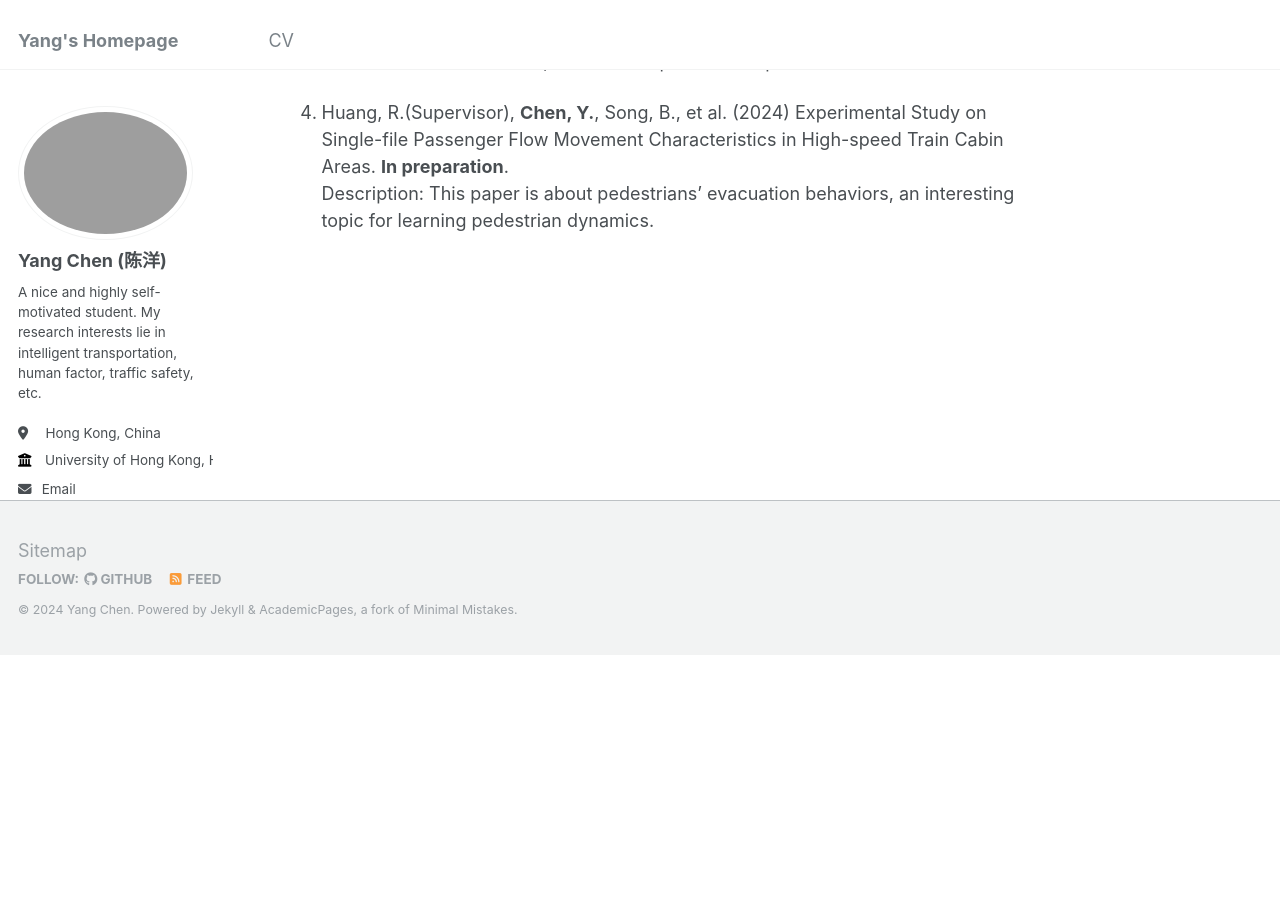
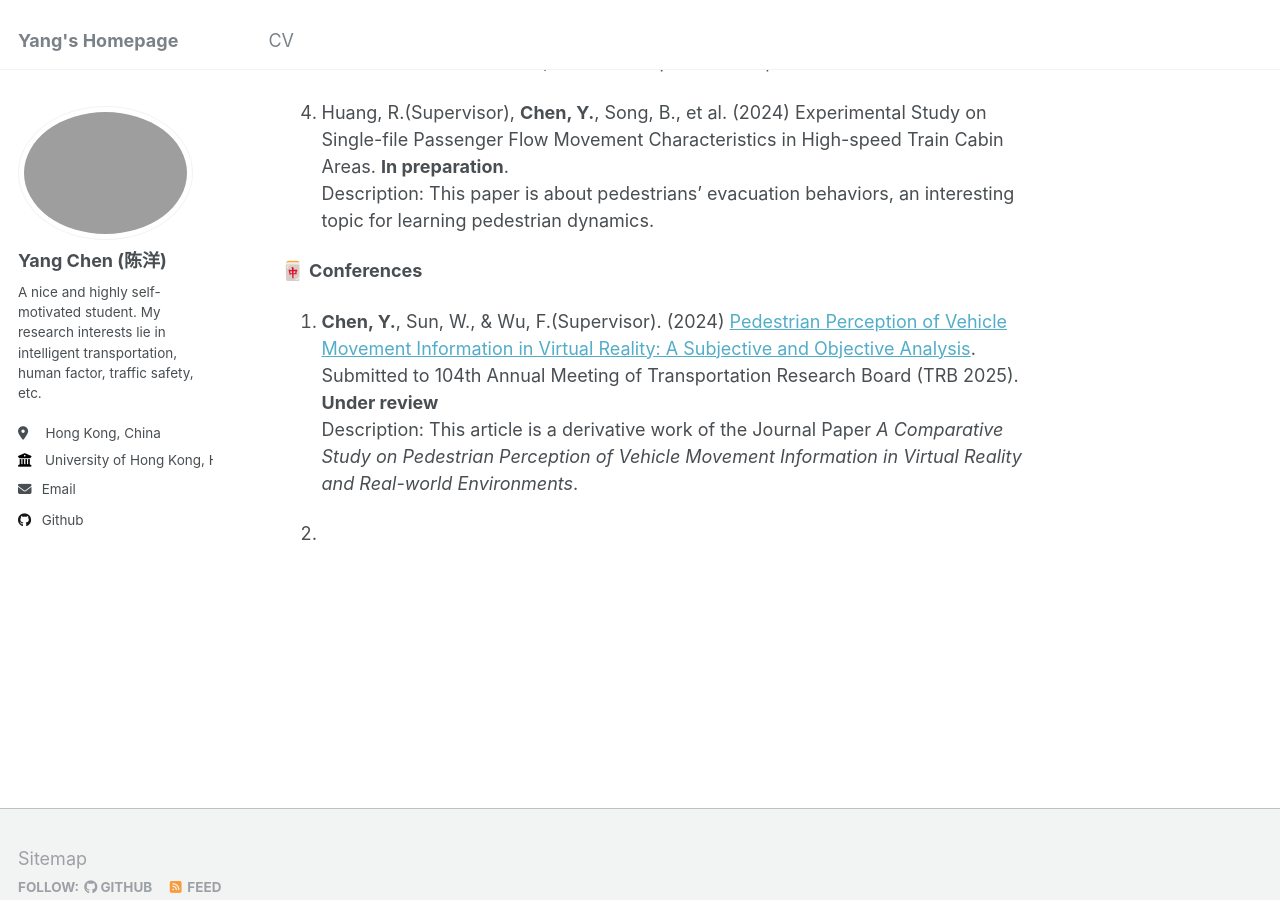
Before and after one commit to Sugar-eatingSheep/YangCHEN.github.io, a Jekyll site: the page built from _pages/about.md, in a window 1280 px wide and 900 px high, scrolled down 2467 px. Built offline with Jekyll 4.4.1, drawn with Linux system fonts in a browser that asks for light colours; before the commit the page ends 3123 px from its top, so only the background shows below that.

Commit message:
Update about.md

```diff
--- a/_pages/about.md
+++ b/_pages/about.md
@@ -45,3 +45,10 @@ Publications
 
 1. Huang, R.(Supervisor), **Chen, Y.**, Song, B., et al. (2024) Experimental Study on Single-file Passenger Flow Movement Characteristics in High-speed Train Cabin Areas. **In preparation**.
 <br /> Description: This paper is about pedestrians' evacuation behaviors, an interesting topic for learning pedestrian dynamics.
+
+🀄 **Conferences**
+
+1. **Chen, Y.**, Sun, W., & Wu, F.(Supervisor). (2024) [Pedestrian Perception of Vehicle Movement Information in Virtual Reality: A Subjective and Objective Analysis](../files/TRBAM-25-01553.pdf). Submitted to 104th Annual Meeting of Transportation Research Board (TRB 2025). **Under review**
+<br /> Description: This article is a derivative work of the Journal Paper *A Comparative Study on Pedestrian Perception of Vehicle Movement Information in Virtual Reality and Real-world Environments*.
+
+1.
```
